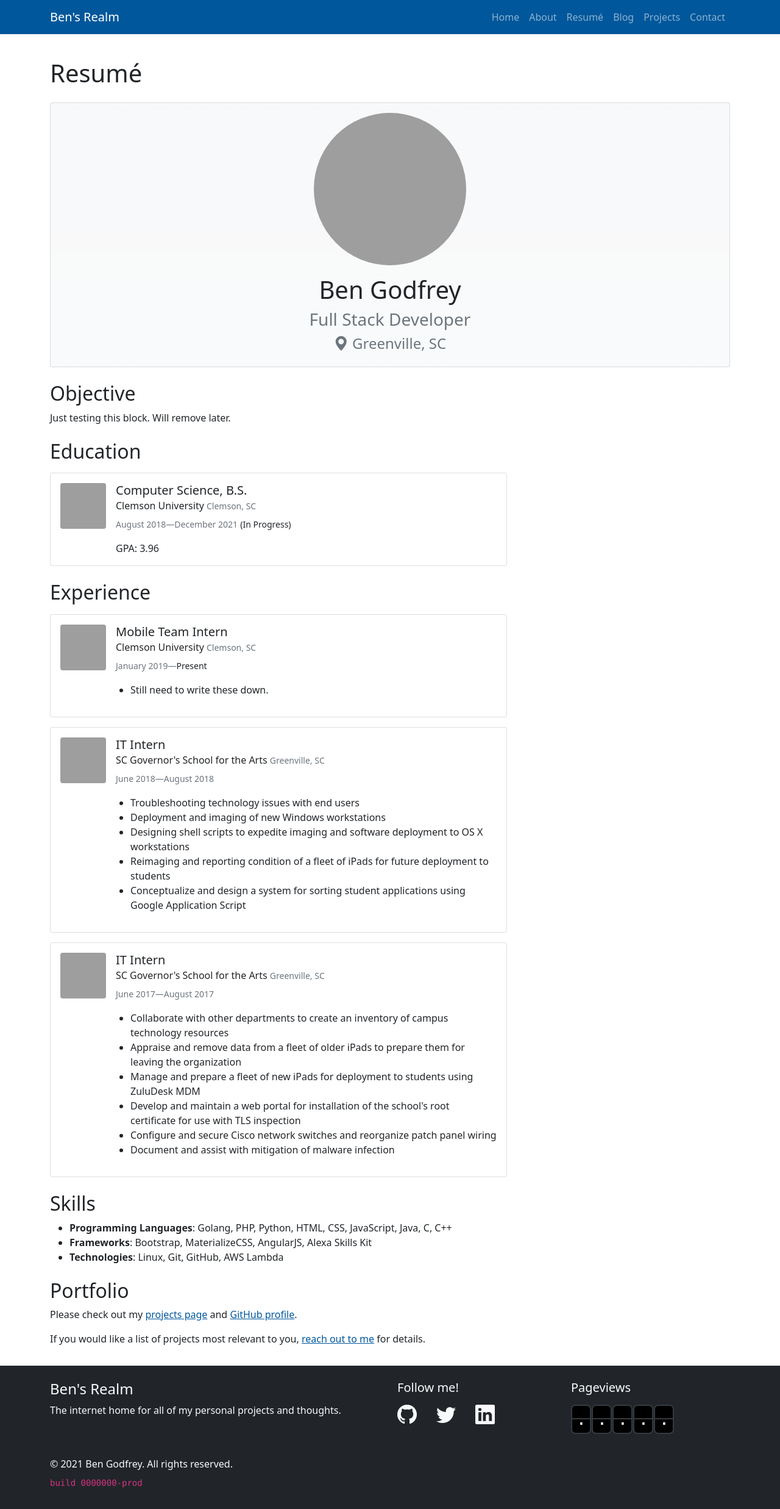
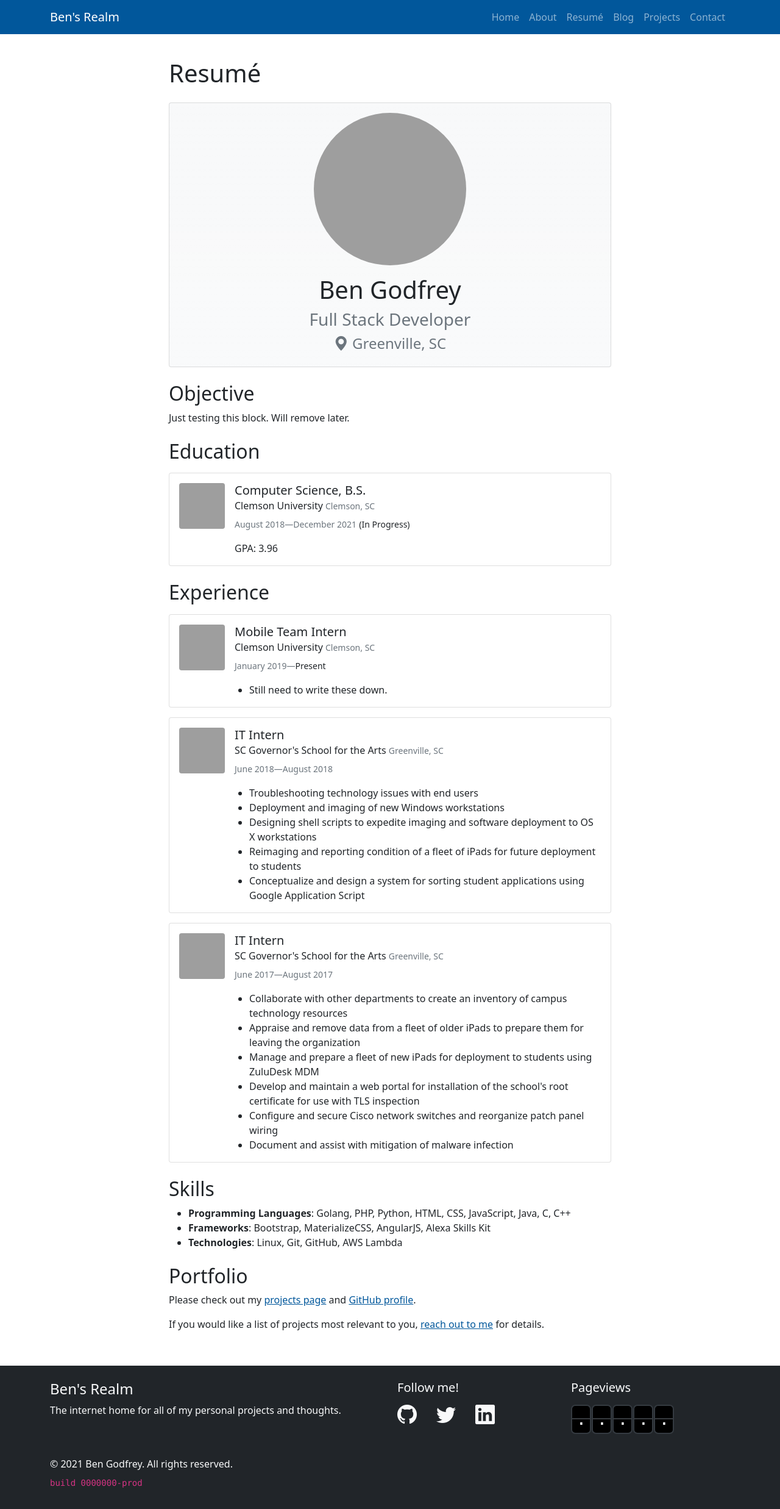
Before and after one commit to BenJetson/benjetson.github.io, a Jekyll site: the page built from resume.html, in a window 1280 px wide. Shown: the whole page at 61% size. Built offline with Jekyll 4.4.1, drawn with Linux system fonts in a browser that asks for light colours; grey boxes are pictures that could not be loaded.

Commit message:
Tweak resume width. #8

```diff
--- a/_sass/custom/styles/_resume.scss
+++ b/_sass/custom/styles/_resume.scss
@@ -4,13 +4,13 @@
 // Styles for the resumé page of the site.
 //
 
-div.resume {
+main.resume {
+  max-width: 750px;
+  margin: 0 auto;
+  @extend .mb-4;
+
   section {
     @extend .mt-4;
-  }
-
-  .card-section {
-    max-width: 750px;
   }
 
   .card.resume-item {
--- a/resume.html
+++ b/resume.html
@@ -2,12 +2,12 @@
 layout: default
 title: Resumé
 permalink: /resume/
+main_class: resume
 ---
 
 {% assign resume = site.data.resume %}
 
 <h1 class="mt-4">Resumé</h1>
-<div class="resume">
 <section>
   <div class="card bg-light bg-gradient">
     <div class="card-body">
@@ -41,7 +41,7 @@
 </section>
 {% endif %}
 
-  <section class="card-section">
+<section>
   <h2>Education</h2>
   {% for degree in resume.education %}
   <div class="card resume-item">
@@ -74,7 +74,7 @@
   {% endfor %}
 </section>
 
-  <section class="card-section">
+<section>
   <h2>Experience</h2>
   {% for job in resume.jobs %}
   <div class="card resume-item">
@@ -95,7 +95,7 @@
             >{% unless job.term.end %}<small class="ws-nowrap">Present</small>
             {% endunless %}
           </p>
-            <ul>
+          <ul class="mb-0">
             {% for item in job.accomplishments %}
             <li>{{item}}</li>
             {% endfor %}
@@ -129,4 +129,3 @@
     <a href="{{site.url}}/contact">reach out to me</a> for details.
   </p>
 </section>
-</div>
```
Lines whose indentation alone changed are shown as unchanged.
